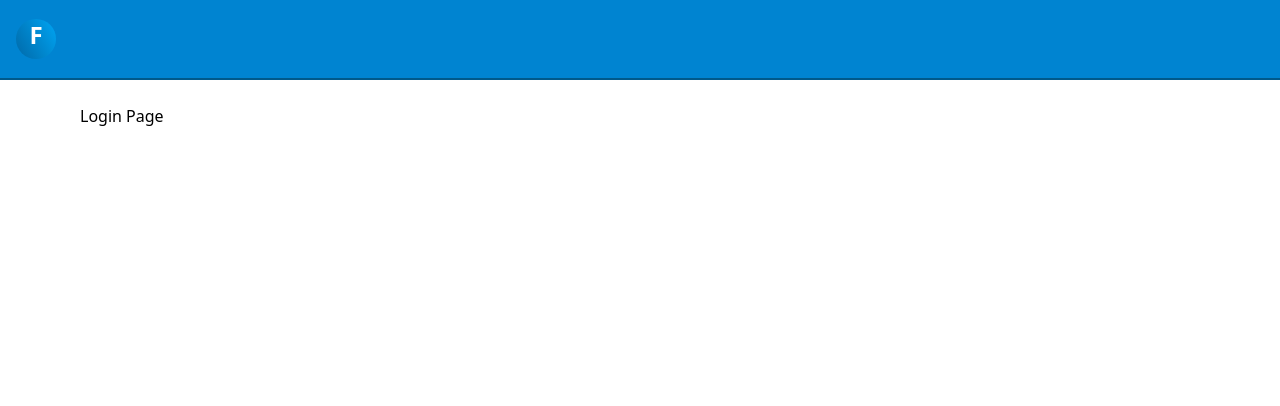
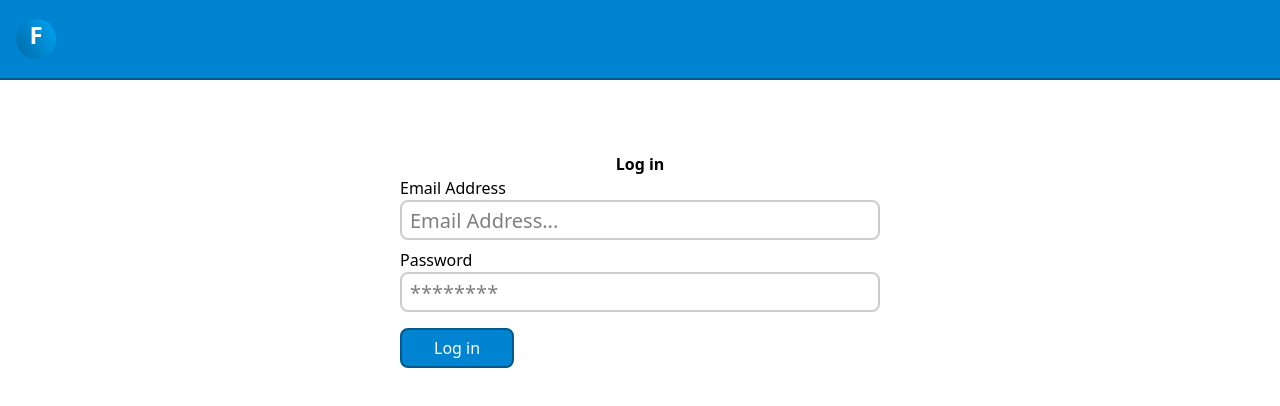
Before and after one commit to pufex/facebook-clone-frontend, a React app: page /auth/login in a window 1280 px wide. Shown: the top 406 px of the page. Built offline with nearby package versions, Linux system fonts and the light colour scheme; no server answers; the HTML template or start-up script is replaced by a standard one.

Commit message:
Finished login page

```diff
--- a/src/pages/LoginPage.tsx
+++ b/src/pages/LoginPage.tsx
@@ -1,5 +1,10 @@
-export default function LoginPage(){
-    return <h1>
-        Login Page
-    </h1>
+import LoginForm from "../auth/components/LoginForm"
+
+export default function LoginPage (){
+    return <div className="w-full max-w-lg mx-auto py-12">
+        <h1 className="w-full text-center text-black font-bold">
+            Log in
+        </h1>
+        <LoginForm />
+    </div>
 }
```
